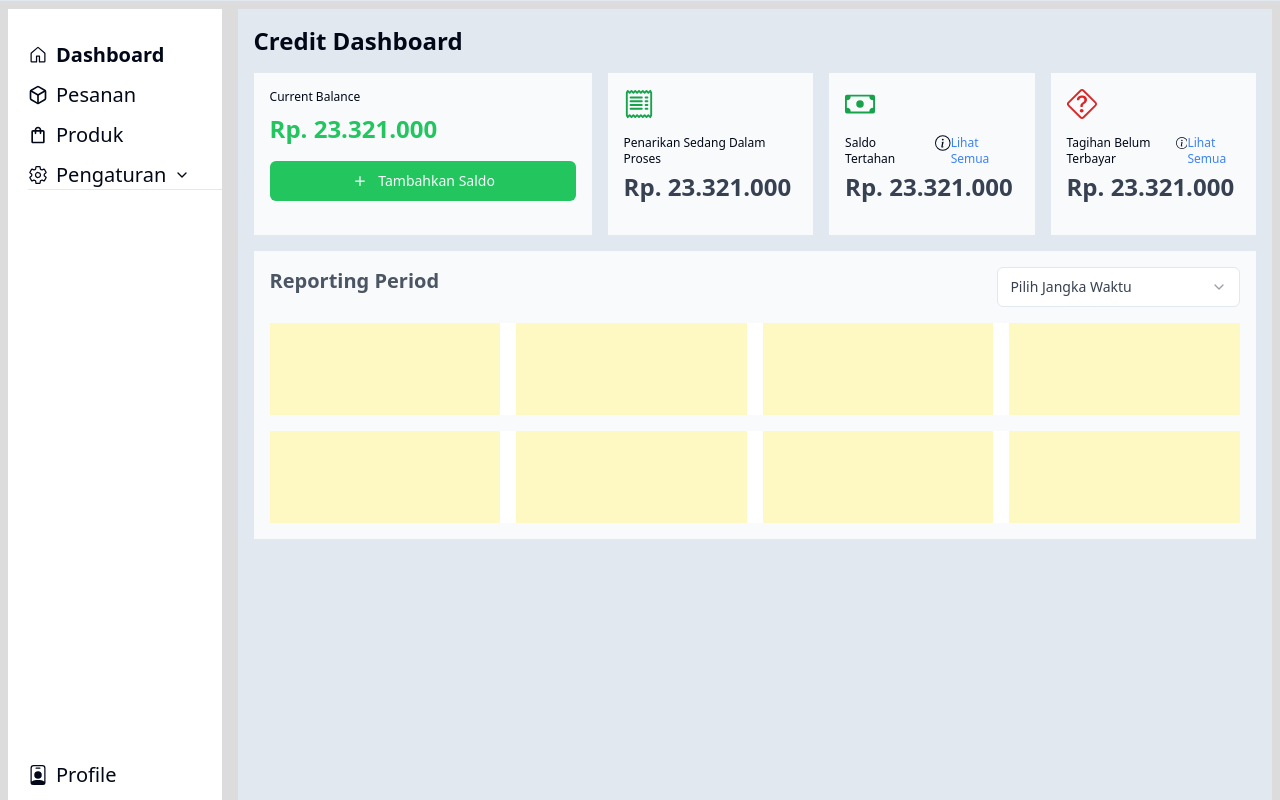
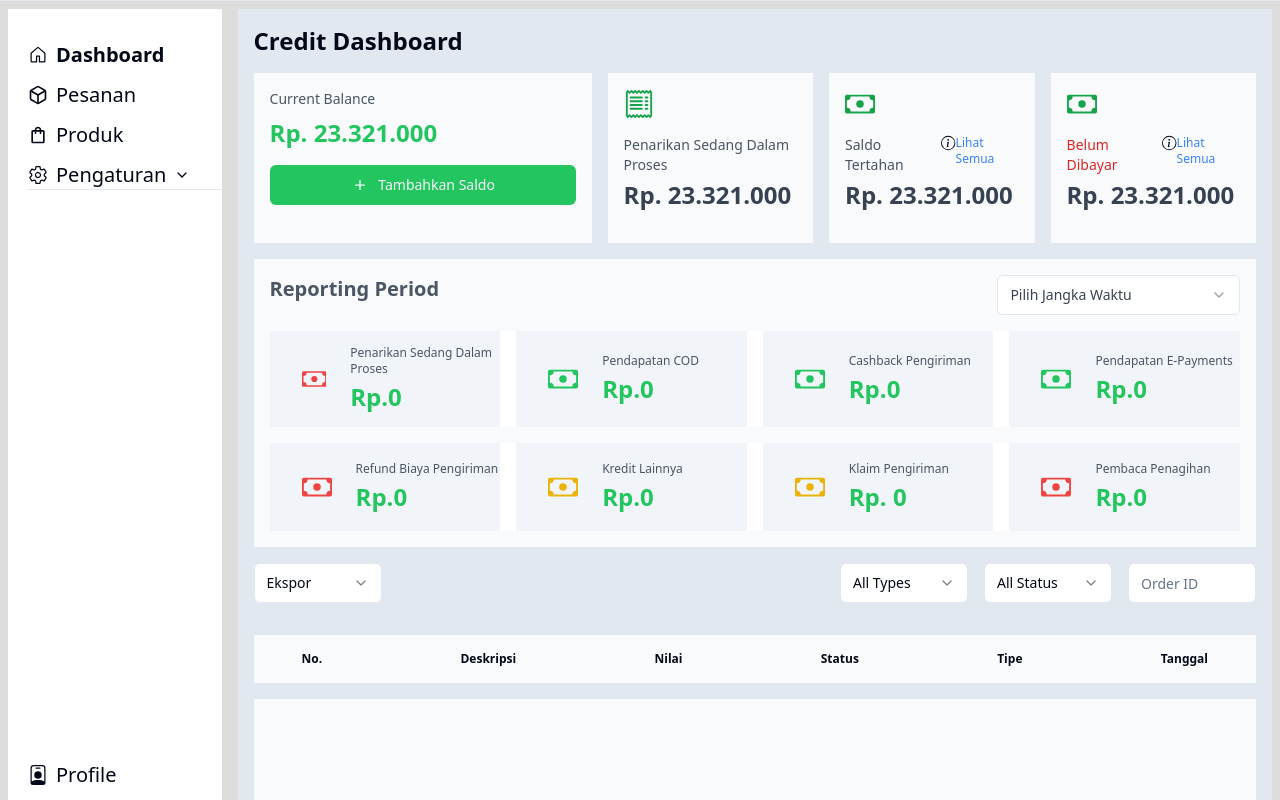
Before and after one commit to bagushendrawan/B54-LakoeApp-Kel2_Frontend, a React (Vite) app: page / in a window 1280 px wide. Shown: the top 800 px of the page. Built offline with nearby package versions, Linux system fonts and the light colour scheme.

Commit message:
fix dashboard

```diff
--- a/src/pages/dashboard-page.tsx
+++ b/src/pages/dashboard-page.tsx
@@ -1,4 +1,5 @@
 import { Button } from "@/components/button";
+import { Input } from "@/components/input";
 import { Select, SelectContent, SelectItem, SelectTrigger, SelectValue } from "@/components/select";
 import { BsCash, BsGift, BsInfoCircle, BsPlus, BsQuestionDiamond, BsReceipt } from "react-icons/bs";
 
@@ -9,20 +10,20 @@ export function DashboardPage() {
             <h1 className="text-2xl font-bold">Credit Dashboard</h1>
             <div className="flex gap-4">
                 <div className="w-5/12 bg-slate-50 p-4">
-                        <p className="text-xs mb-2">Current Balance</p>
+                        <p className="text-sm text-gray-600 mb-2">Current Balance</p>
                         <h2 className="text-green-500 mb-4 font-bold text-2xl">Rp. 23.321.000</h2>
                         <Button className="bg-green-500 w-full mx-auto"><BsPlus className="text-xl me-2"></BsPlus>Tambahkan Saldo</Button>
                 </div>
                 <div className="w-3/12 bg-slate-50 p-4">
                         <BsReceipt className="text-3xl mb-4 text-green-600"></BsReceipt>
-                        <p className="text-xs mb-1">Penarikan Sedang Dalam Proses</p>
+                        <p className="text-sm text-gray-600 mb-1">Penarikan Sedang Dalam Proses</p>
                         <h2 className="text-gray-700 mb-4 font-bold text-2xl">Rp. 23.321.000</h2>
                 </div>
                 <div className="w-3/12 bg-slate-50 p-4">
                         <BsCash className="text-3xl mb-4 text-green-600"></BsCash>
                         <div className="flex justify-between">
                         <div className="flex">
-                        <p className="text-xs mb-1 me-2">Saldo Tertahan</p>
+                        <p className="text-sm text-gray-600 mb-1 me-2">Saldo Tertahan</p>
                         <BsInfoCircle></BsInfoCircle>
                         </div>
                         <p className="text-xs text-blue-500">Lihat Semua</p>
@@ -30,10 +31,10 @@ export function DashboardPage() {
                         <h2 className="text-gray-700 mb-4 font-bold text-2xl">Rp. 23.321.000</h2>
                 </div>
                 <div className="w-3/12 bg-slate-50 p-4">
-                        <BsQuestionDiamond className="text-3xl mb-4 text-red-600"></BsQuestionDiamond>
+                        <BsCash className="text-3xl mb-4 text-green-600"></BsCash>
                         <div className="flex justify-between">
                         <div className="flex">
-                        <p className="text-xs mb-1 me-2">Tagihan Belum Terbayar</p>
+                        <p className="text-sm text-red-600 mb-1 me-2">Belum Dibayar</p>
                         <BsInfoCircle></BsInfoCircle>
                         </div>
                         <p className="text-xs text-blue-500">Lihat Semua</p>
@@ -41,6 +42,7 @@ export function DashboardPage() {
                         <h2 className="text-gray-700 mb-4 font-bold text-2xl">Rp. 23.321.000</h2>
                 </div>
             </div>
+
             <div className="w-full bg-slate-50 h-72 flex flex-col p-4">
                 <div className="flex justify-between">
                 <h1 className="font-bold text-xl text-gray-600">Reporting Period</h1>
@@ -58,42 +60,119 @@ export function DashboardPage() {
                 </div>
                 </div>
                 <div className="w-full bg-white h-24 mt-4 flex gap-4">
-                    <div className="w-1/4 bg-yellow-100 h-11/12"></div>
-                    <div className="w-1/4 bg-yellow-100 h-11/12"></div>
-                    <div className="w-1/4 bg-yellow-100 h-11/12"></div>
-                    <div className="w-1/4 bg-yellow-100 h-11/12"></div>
+                    <div className="w-1/4 bg-slate-100 h-11/12 flex items-center gap-6">
+                        <BsCash className="text-3xl text-red-500 ms-8"></BsCash>
+                        <div className="flex flex-col mt-4">
+                            <p className="text-xs text-gray-600 mb-1">Penarikan Sedang Dalam Proses</p>
+                            <h2 className="text-green-500 mb-4 font-bold text-2xl">Rp.0</h2>
+                        </div>
+                    </div>
+                    <div className="w-1/4 bg-slate-100 h-11/12 flex items-center gap-6">
+                        <BsCash className="text-3xl text-green-500 ms-8"></BsCash>
+                        <div className="flex flex-col mt-4">
+                            <p className="text-xs text-gray-600 mb-1">Pendapatan COD</p>
+                            <h2 className="text-green-500 mb-4 font-bold text-2xl">Rp.0</h2>
+                        </div>
+                    </div>
+                    <div className="w-1/4 bg-slate-100 h-11/12 flex items-center gap-6">
+                        <BsCash className="text-3xl text-green-500 ms-8"></BsCash>
+                        <div className="flex flex-col mt-4">
+                            <p className="text-xs text-gray-600 mb-1">Cashback Pengiriman</p>
+                            <h2 className="text-green-500 mb-4 font-bold text-2xl">Rp.0</h2>
+                        </div>
+                    </div>
+                    <div className="w-1/4 bg-slate-100 h-11/12 flex items-center gap-6">
+                        <BsCash className="text-3xl text-green-500 ms-8"></BsCash>
+                        <div className="flex flex-col mt-4">
+                            <p className="text-xs text-gray-600 mb-1">Pendapatan E-Payments</p>
+                            <h2 className="text-green-500 mb-4 font-bold text-2xl">Rp.0</h2>
+                        </div>
+                    </div>
                 </div>
+
                 <div className="w-full bg-white h-24 mt-4 flex gap-4">
-                    <div className="w-1/4 bg-yellow-100 h-11/12"></div>
-                    <div className="w-1/4 bg-yellow-100 h-11/12"></div>
-                    <div className="w-1/4 bg-yellow-100 h-11/12"></div>
-                    <div className="w-1/4 bg-yellow-100 h-11/12"></div>
+                <div className="w-1/4 bg-slate-100 h-11/12 flex items-center gap-6">
+                        <BsCash className="text-3xl text-red-500 ms-8"></BsCash>
+                        <div className="flex flex-col mt-4">
+                            <p className="text-xs text-gray-600 mb-1">Refund Biaya Pengiriman</p>
+                            <h2 className="text-green-500 mb-4 font-bold text-2xl">Rp.0</h2>
+                        </div>
+                    </div>
+                    <div className="w-1/4 bg-slate-100 h-11/12 flex items-center gap-6">
+                        <BsCash className="text-3xl text-yellow-500 ms-8"></BsCash>
+                        <div className="flex flex-col mt-4">
+                            <p className="text-xs text-gray-600 mb-1">Kredit Lainnya</p>
+                            <h2 className="text-green-500 mb-4 font-bold text-2xl">Rp.0</h2>
+                        </div>
+                    </div>
+                    <div className="w-1/4 bg-slate-100 h-11/12 flex items-center gap-6">
+                        <BsCash className="text-3xl text-yellow-500 ms-8"></BsCash>
+                        <div className="flex flex-col mt-4">
+                            <p className="text-xs text-gray-600 mb-1">Klaim Pengiriman</p>
+                            <h2 className="text-green-500 mb-4 font-bold text-2xl">Rp. 0</h2>
+                        </div>
+                    </div>
+                    <div className="w-1/4 bg-slate-100 h-11/12 flex items-center gap-6">
+                        <BsCash className="text-3xl text-red-500 ms-8"></BsCash>
+                        <div className="flex flex-col mt-4">
+                            <p className="text-xs text-gray-600 mb-1">Pembaca Penagihan</p>
+                            <h2 className="text-green-500 mb-4 font-bold text-2xl">Rp.0</h2>
+                        </div>
+                    </div>
                 </div>
             </div>
-        </div>
-        {/* <div className="w-3/4 bg-slate-50 h-1/6 mx-auto flex flex-col justify-center items-center gap-1">
-            <h1 className="text-2xl font-bold">Saldo Utama</h1>
-            <h2 className="text-xl font-semibold">Rp.32.230.000</h2>
-        </div>
-        <div className="flex gap-4 mx-auto w-11/12 text-center">
 
-            <div className="w-1/3 bg-slate-50 p-4">
-            <p className="text-xs mb-2">Saldo Tertahan</p>
-            <h2 className="text-red-500 text-2xl">Rp.250.000</h2>
+            <div className="flex justify-between w-full">
+                <div className="justify-self-start">
+                <Select>
+                    <SelectTrigger className="font-light text-gray-150 w-32">
+                    <SelectValue placeholder="Ekspor"/>
+                    </SelectTrigger>
+                    <SelectContent>
+                    <SelectItem value="light">30 Hari</SelectItem>
+                    <SelectItem value="dark">1 Minggu</SelectItem>
+                    <SelectItem value="system">1 Hari</SelectItem>
+                    </SelectContent>
+                </Select>
+                </div>
+                <div className="flex gap-4">
+                <Select>
+                    <SelectTrigger className="font-light text-gray-150 w-32">
+                    <SelectValue placeholder="All Types"/>
+                    </SelectTrigger>
+                    <SelectContent>
+                    <SelectItem value="light">30 Hari</SelectItem>
+                    <SelectItem value="dark">1 Minggu</SelectItem>
+                    <SelectItem value="system">1 Hari</SelectItem>
+                    </SelectContent>
+                </Select>
+                <Select>
+                    <SelectTrigger className="font-light text-gray-150 w-32">
+                    <SelectValue placeholder="All Status"/>
+                    </SelectTrigger>
+                    <SelectContent>
+                    <SelectItem value="light">30 Hari</SelectItem>
+                    <SelectItem value="dark">1 Minggu</SelectItem>
+                    <SelectItem value="system">1 Hari</SelectItem>
+                    </SelectContent>
+                </Select>
+                <Input className="w-32" placeholder="Order ID"></Input>
+                </div>
             </div>
 
-            <div className="w-1/3 bg-slate-50 p-4">
-            <p className="text-xs mb-2">Pesanan Terselesaikan</p>
-            <h2 className="text-2xl">4</h2>
+            <div className="bg-slate-50 w-full h-12 mt-4 flex justify-between items-center py-6 px-12  text-xs font-bold">
+            <p>No.</p>
+            <p>Deskripsi</p>
+            <p>Nilai</p>
+            <p>Status</p>
+            <p>Tipe</p>
+            <p>Tanggal</p>
+            </div>
+
+            <div className="bg-slate-50 w-full h-64 flex justify-center items-center">
+            <p className="flex gap-4 justify-center items-center text-xl text-gray-300"><BsInfoCircle/>Tidak ada aktifitas dalam rentang tanggal ini</p>
             </div>
         </div>
-        <div className="mx-auto h-72 bg-slate-50 w-11/12 text-center p-4">
-            <h1>Grafik Penjualan</h1>
-        </div>
-
-        <div className="bg-slate-50 w-11/12 h-24 mx-auto">
-
-        </div> */}
         </>
     )
 }
```
